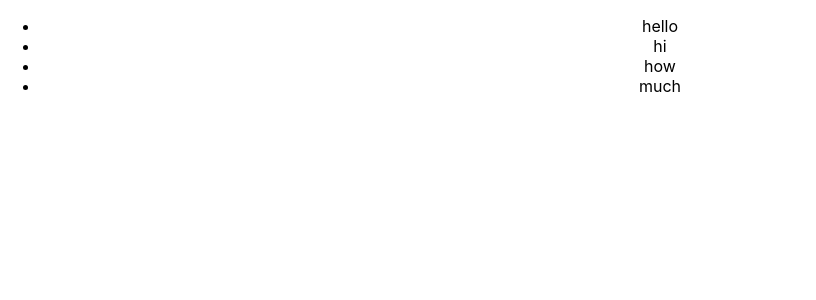
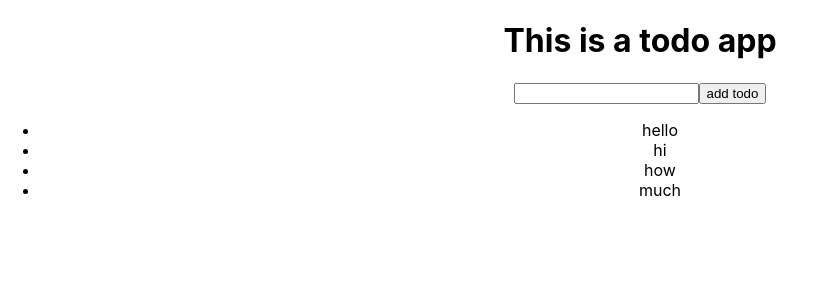
Before and after one commit to Shehan82/TODO, a React (Create React App) app: page / in a window 1280 px wide. Shown: the top 300 px of the page, without its empty margins (0-816 px from the left). Built offline with nearby package versions, Linux system fonts and the light colour scheme.

Commit message:
add todos to the list

```diff
--- a/src/App.js
+++ b/src/App.js
@@ -5,18 +5,25 @@
 function App() {
 
   const [todos, setTodos] = useState(["hello", "hi", "how", "much"]);
+  const [input, setInput] = useState("")
 
-  const add = () => {
-    return todos.map(todo => (
-      <li>{todo}</li>
-    ))
+  const chng = (event) => {
+    setInput(event.target.value);
   }
 
+  const addTodo = ()=>{
+    setTodos([...todos, input]);
+  };
+  return (
 
-  return (
     <div className="App">
+      <h1>This is a todo app</h1>
+      <input type="text" onChange={chng}/>
+      <button onClick={addTodo}>add todo</button>
       <ul>
-        {add()}
+        {todos.map(todo => (
+          <li>{todo}</li>
+        ))}
       </ul>
     </div>
   );
```
